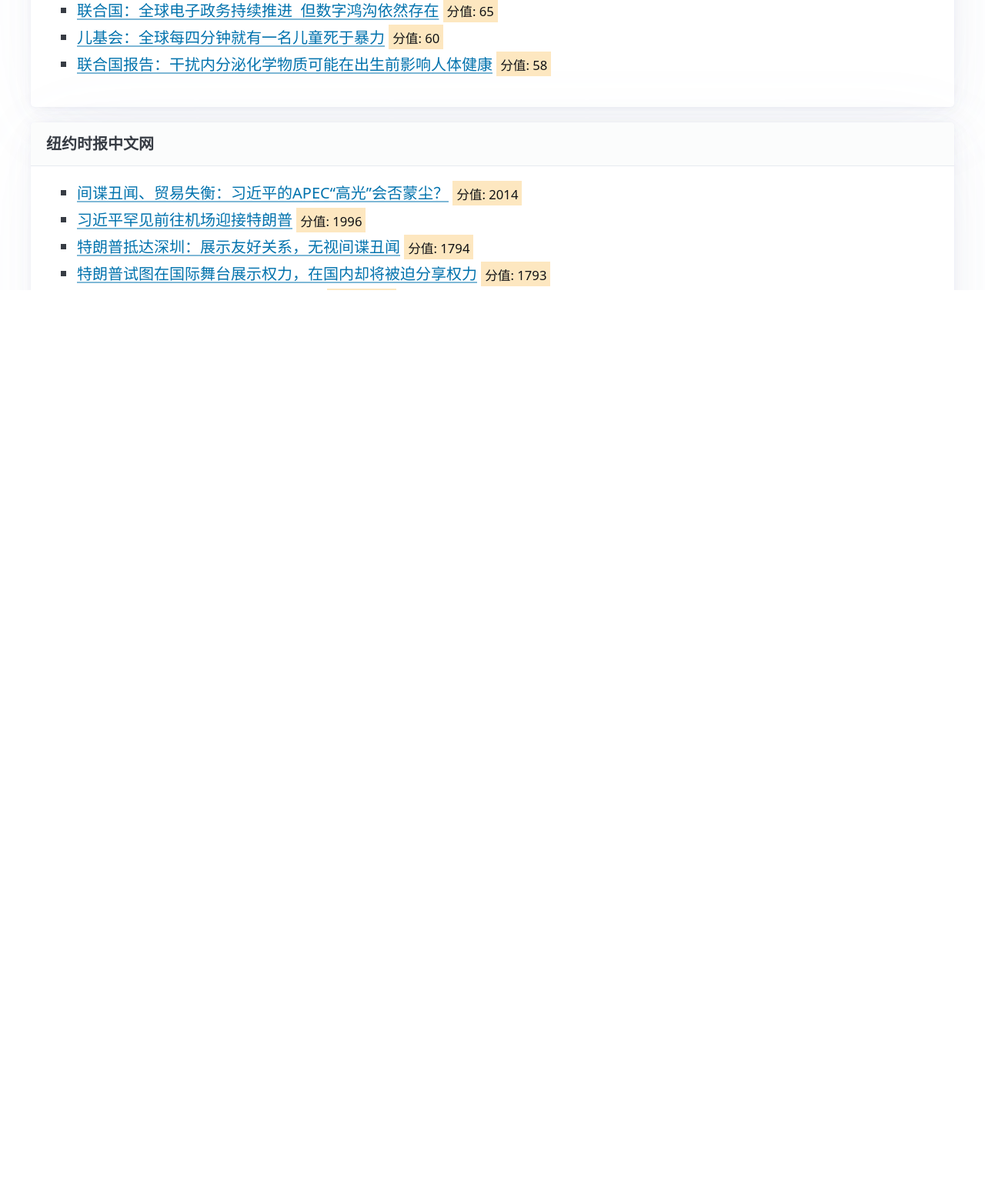
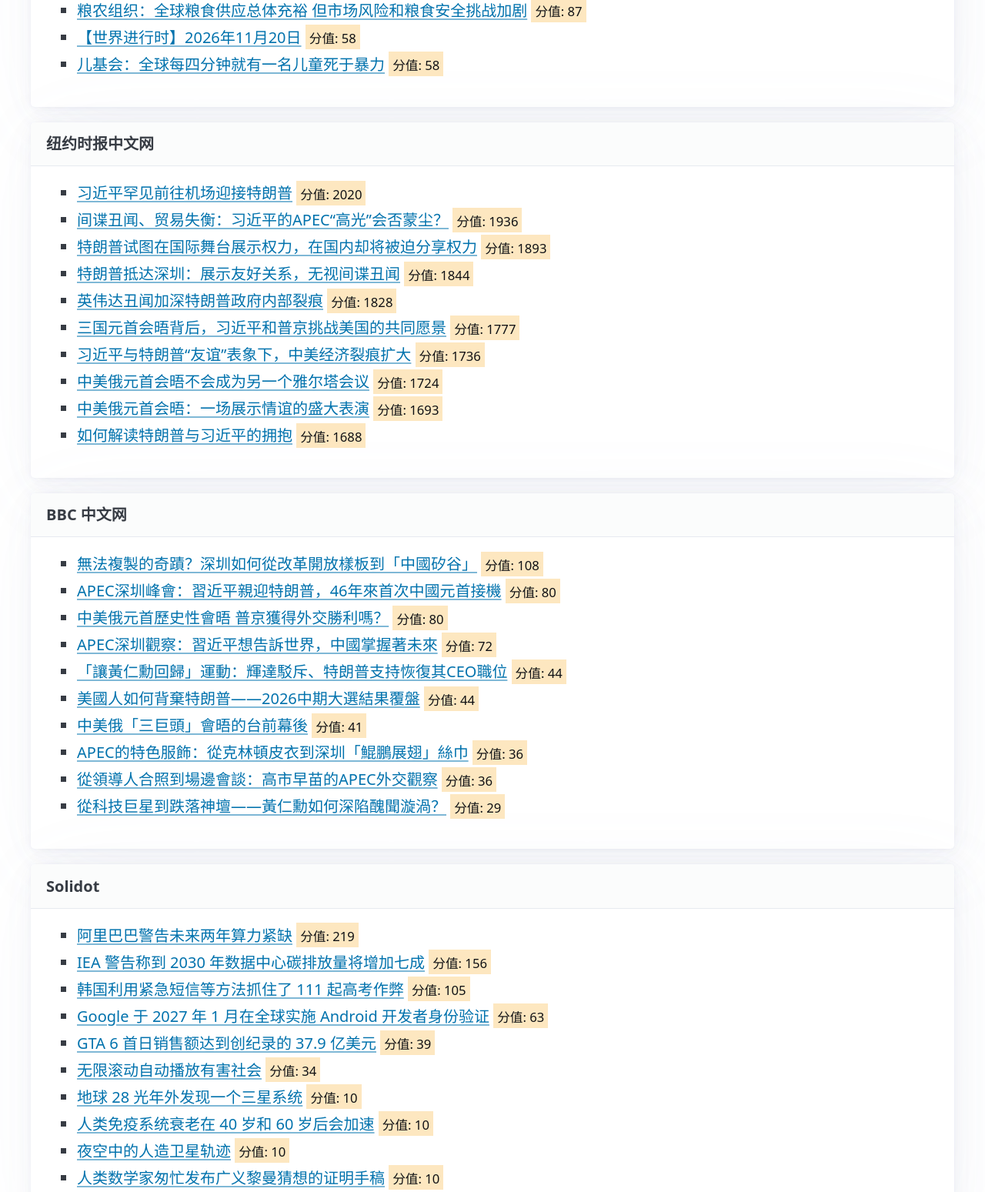
Before and after one commit to Rick4s/Clean-News, a plain HTML site: page index.html in a window 1280 px wide. Shown: the part 640-2189 px from the top of the page at 77% size. Drawn offline with nearby package versions, Linux system fonts and the light colour scheme.

Commit message:
Auto-update news: 2026-11-21 18:28:03 UTC

```diff
--- a/index.html
+++ b/index.html
@@ -11,13 +11,13 @@
         <header>
             <hgroup>
                 <h1>Clean-News</h1>
-                <p>极简 · 稳定 · 全局视野 | 最后更新: 2026-11-21 04:51:11 UTC</p>
+                <p>极简 · 稳定 · 全局视野 | 最后更新: 2026-11-21 18:28:03 UTC</p>
             </hgroup>
         </header>
         <section id="trending">
             <h2>今日全网热词 Top 20</h2>
             <div class="grid">
-                <p><kbd>px</kbd> <small>(80)</small> &nbsp; <kbd>中国</kbd> <small>(55)</small> &nbsp; <kbd>特朗普</kbd> <small>(44)</small> &nbsp; <kbd>style</kbd> <small>(40)</small> &nbsp; <kbd>text</kbd> <small>(40)</small> &nbsp; <kbd>align</kbd> <small>(40)</small> &nbsp; <kbd>color</kbd> <small>(40)</small> &nbsp; <kbd>gray</kbd> <small>(40)</small> &nbsp; <kbd>font</kbd> <small>(40)</small> &nbsp; <kbd>size</kbd> <small>(40)</small> &nbsp; <kbd>important</kbd> <small>(40)</small> &nbsp; <kbd>line</kbd> <small>(40)</small> &nbsp; <kbd>height</kbd> <small>(40)</small> &nbsp; <kbd>习近平</kbd> <small>(40)</small> &nbsp; <kbd>深圳</kbd> <small>(36)</small> &nbsp; <kbd>全球</kbd> <small>(30)</small> &nbsp; <kbd>york</kbd> <small>(30)</small> &nbsp; <kbd>times</kbd> <small>(30)</small> &nbsp; <kbd>可能</kbd> <small>(29)</small> &nbsp; <kbd>ai</kbd> <small>(25)</small></p>
+                <p><kbd>px</kbd> <small>(80)</small> &nbsp; <kbd>中国</kbd> <small>(56)</small> &nbsp; <kbd>特朗普</kbd> <small>(44)</small> &nbsp; <kbd>style</kbd> <small>(40)</small> &nbsp; <kbd>text</kbd> <small>(40)</small> &nbsp; <kbd>align</kbd> <small>(40)</small> &nbsp; <kbd>color</kbd> <small>(40)</small> &nbsp; <kbd>gray</kbd> <small>(40)</small> &nbsp; <kbd>font</kbd> <small>(40)</small> &nbsp; <kbd>size</kbd> <small>(40)</small> &nbsp; <kbd>important</kbd> <small>(40)</small> &nbsp; <kbd>line</kbd> <small>(40)</small> &nbsp; <kbd>height</kbd> <small>(40)</small> &nbsp; <kbd>习近平</kbd> <small>(40)</small> &nbsp; <kbd>深圳</kbd> <small>(36)</small> &nbsp; <kbd>york</kbd> <small>(30)</small> &nbsp; <kbd>times</kbd> <small>(30)</small> &nbsp; <kbd>全球</kbd> <small>(29)</small> &nbsp; <kbd>联合国</kbd> <small>(24)</small> &nbsp; <kbd>总统</kbd> <small>(24)</small></p>
             </div>
         </section>
         <hr>
@@ -25,61 +25,61 @@
             <article>
                 <header><strong>联合国新闻</strong></header>
                 <ul>
-                    <li><a href="https://news.un.org/feed/view/zh/story/2026/11/1143226" target="_blank" rel="noopener noreferrer">货币基金组织总裁：人工智能将成为影响全球竞争力和经济增长的重要因素</a> <mark><small>分值: 186</small></mark></li>
-                    <li><a href="https://news.un.org/feed/view/zh/story/2026/11/1143231" target="_blank" rel="noopener noreferrer">联合国警告：人工智能正被用于诱骗和剥削儿童</a> <mark><small>分值: 105</small></mark></li>
+                    <li><a href="https://news.un.org/feed/view/zh/story/2026/11/1143242" target="_blank" rel="noopener noreferrer">【前方视野】1.5摄氏度临界点逼近：中国如何回答气候变化时代的转型之问</a> <mark><small>分值: 250</small></mark></li>
+                    <li><a href="https://news.un.org/feed/view/zh/story/2026/11/1143226" target="_blank" rel="noopener noreferrer">货币基金组织总裁：人工智能将成为影响全球竞争力和经济增长的重要因素</a> <mark><small>分值: 179</small></mark></li>
+                    <li><a href="https://news.un.org/feed/view/zh/story/2026/11/1143231" target="_blank" rel="noopener noreferrer">联合国警告：人工智能正被用于诱骗和剥削儿童</a> <mark><small>分值: 148</small></mark></li>
+                    <li><a href="https://news.un.org/feed/view/zh/story/2026/11/1143230" target="_blank" rel="noopener noreferrer">联合国：全球电子政务持续推进  但数字鸿沟依然存在</a> <mark><small>分值: 130</small></mark></li>
+                    <li><a href="https://news.un.org/feed/view/zh/story/2026/11/1143232" target="_blank" rel="noopener noreferrer">【子午播报】2026年11月20日</a> <mark><small>分值: 113</small></mark></li>
+                    <li><a href="https://news.un.org/feed/view/zh/story/2026/11/1143236" target="_blank" rel="noopener noreferrer">联合国危机教育全球基金拨款5200万美元 助力30万儿童继续学习</a> <mark><small>分值: 111</small></mark></li>
                     <li><a href="https://news.un.org/feed/view/zh/story/2026/11/1143221" target="_blank" rel="noopener noreferrer">联合国人口基金警告：世界正面临辜负下一代的风险</a> <mark><small>分值: 100</small></mark></li>
-                    <li><a href="https://news.un.org/feed/view/zh/story/2026/11/1143211" target="_blank" rel="noopener noreferrer">世卫组织警告：检测和治疗不足使耐药感染患者面临风险</a> <mark><small>分值: 100</small></mark></li>
-                    <li><a href="https://news.un.org/feed/view/zh/story/2026/11/1143227" target="_blank" rel="noopener noreferrer">粮农组织：全球粮食供应总体充裕 但市场风险和粮食安全挑战加剧</a> <mark><small>分值: 95</small></mark></li>
-                    <li><a href="https://news.un.org/feed/view/zh/story/2026/11/1143236" target="_blank" rel="noopener noreferrer">联合国危机教育全球基金拨款5200万美元 助力30万儿童继续学习</a> <mark><small>分值: 70</small></mark></li>
-                    <li><a href="https://news.un.org/feed/view/zh/story/2026/11/1143240" target="_blank" rel="noopener noreferrer">粮食署计划2027年援助9100万人</a> <mark><small>分值: 69</small></mark></li>
-                    <li><a href="https://news.un.org/feed/view/zh/story/2026/11/1143230" target="_blank" rel="noopener noreferrer">联合国：全球电子政务持续推进  但数字鸿沟依然存在</a> <mark><small>分值: 65</small></mark></li>
-                    <li><a href="https://news.un.org/feed/view/zh/story/2026/11/1143223" target="_blank" rel="noopener noreferrer">儿基会：全球每四分钟就有一名儿童死于暴力</a> <mark><small>分值: 60</small></mark></li>
-                    <li><a href="https://news.un.org/feed/view/zh/story/2026/11/1143213" target="_blank" rel="noopener noreferrer">联合国报告：干扰内分泌化学物质可能在出生前影响人体健康</a> <mark><small>分值: 58</small></mark></li>
+                    <li><a href="https://news.un.org/feed/view/zh/story/2026/11/1143227" target="_blank" rel="noopener noreferrer">粮农组织：全球粮食供应总体充裕 但市场风险和粮食安全挑战加剧</a> <mark><small>分值: 87</small></mark></li>
+                    <li><a href="https://news.un.org/feed/view/zh/story/2026/11/1143245" target="_blank" rel="noopener noreferrer">【世界进行时】2026年11月20日</a> <mark><small>分值: 58</small></mark></li>
+                    <li><a href="https://news.un.org/feed/view/zh/story/2026/11/1143223" target="_blank" rel="noopener noreferrer">儿基会：全球每四分钟就有一名儿童死于暴力</a> <mark><small>分值: 58</small></mark></li>
                 </ul>
             </article>
             <article>
                 <header><strong>纽约时报中文网</strong></header>
                 <ul>
-                    <li><a href="https://cn.nytimes.com/china/20261118/xi-apec/?utm_source=RSS" target="_blank" rel="noopener noreferrer">间谍丑闻、贸易失衡：习近平的APEC“高光”会否蒙尘？</a> <mark><small>分值: 2014</small></mark></li>
-                    <li><a href="https://cn.nytimes.com/china/20261119/xi-trump-china-arrival/?utm_source=RSS" target="_blank" rel="noopener noreferrer">习近平罕见前往机场迎接特朗普</a> <mark><small>分值: 1996</small></mark></li>
-                    <li><a href="https://cn.nytimes.com/world/20261119/trump-xi-shenzhen-spy-scandal/?utm_source=RSS" target="_blank" rel="noopener noreferrer">特朗普抵达深圳：展示友好关系，无视间谍丑闻</a> <mark><small>分值: 1794</small></mark></li>
-                    <li><a href="https://cn.nytimes.com/world/20261120/trump-summit-power/?utm_source=RSS" target="_blank" rel="noopener noreferrer">特朗普试图在国际舞台展示权力，在国内却将被迫分享权力</a> <mark><small>分值: 1793</small></mark></li>
-                    <li><a href="https://cn.nytimes.com/usa/20261118/trump-china-ai-chip-policy/?utm_source=RSS" target="_blank" rel="noopener noreferrer">英伟达丑闻加深特朗普政府内部裂痕</a> <mark><small>分值: 1775</small></mark></li>
-                    <li><a href="https://cn.nytimes.com/world/20261119/trump-xi-putin-summit-yalta/?utm_source=RSS" target="_blank" rel="noopener noreferrer">中美俄元首会晤不会成为另一个雅尔塔会议</a> <mark><small>分值: 1703</small></mark></li>
+                    <li><a href="https://cn.nytimes.com/china/20261119/xi-trump-china-arrival/?utm_source=RSS" target="_blank" rel="noopener noreferrer">习近平罕见前往机场迎接特朗普</a> <mark><small>分值: 2020</small></mark></li>
+                    <li><a href="https://cn.nytimes.com/china/20261118/xi-apec/?utm_source=RSS" target="_blank" rel="noopener noreferrer">间谍丑闻、贸易失衡：习近平的APEC“高光”会否蒙尘？</a> <mark><small>分值: 1936</small></mark></li>
+                    <li><a href="https://cn.nytimes.com/world/20261120/trump-summit-power/?utm_source=RSS" target="_blank" rel="noopener noreferrer">特朗普试图在国际舞台展示权力，在国内却将被迫分享权力</a> <mark><small>分值: 1893</small></mark></li>
+                    <li><a href="https://cn.nytimes.com/world/20261119/trump-xi-shenzhen-spy-scandal/?utm_source=RSS" target="_blank" rel="noopener noreferrer">特朗普抵达深圳：展示友好关系，无视间谍丑闻</a> <mark><small>分值: 1844</small></mark></li>
+                    <li><a href="https://cn.nytimes.com/usa/20261118/trump-china-ai-chip-policy/?utm_source=RSS" target="_blank" rel="noopener noreferrer">英伟达丑闻加深特朗普政府内部裂痕</a> <mark><small>分值: 1828</small></mark></li>
+                    <li><a href="https://cn.nytimes.com/world/20261120/xi-putin-trump-meeting-china-russia/?utm_source=RSS" target="_blank" rel="noopener noreferrer">三国元首会晤背后，习近平和普京挑战美国的共同愿景</a> <mark><small>分值: 1777</small></mark></li>
+                    <li><a href="https://cn.nytimes.com/china/20261118/trump-xi-meeting-tensions/?utm_source=RSS" target="_blank" rel="noopener noreferrer">习近平与特朗普“友谊”表象下，中美经济裂痕扩大</a> <mark><small>分值: 1736</small></mark></li>
+                    <li><a href="https://cn.nytimes.com/world/20261119/trump-xi-putin-summit-yalta/?utm_source=RSS" target="_blank" rel="noopener noreferrer">中美俄元首会晤不会成为另一个雅尔塔会议</a> <mark><small>分值: 1724</small></mark></li>
+                    <li><a href="https://cn.nytimes.com/world/20261120/trump-xi-putin/?utm_source=RSS" target="_blank" rel="noopener noreferrer">中美俄元首会晤：一场展示情谊的盛大表演</a> <mark><small>分值: 1693</small></mark></li>
                     <li><a href="https://cn.nytimes.com/world/20261119/xi-trump-hug-shenzhen/?utm_source=RSS" target="_blank" rel="noopener noreferrer">如何解读特朗普与习近平的拥抱</a> <mark><small>分值: 1688</small></mark></li>
-                    <li><a href="https://cn.nytimes.com/china/20261118/trump-xi-meeting-tensions/?utm_source=RSS" target="_blank" rel="noopener noreferrer">习近平与特朗普“友谊”表象下，中美经济裂痕扩大</a> <mark><small>分值: 1686</small></mark></li>
-                    <li><a href="https://cn.nytimes.com/world/20261120/xi-putin-trump-meeting-china-russia/?utm_source=RSS" target="_blank" rel="noopener noreferrer">三国元首会晤背后，习近平和普京挑战美国的共同愿景</a> <mark><small>分值: 1679</small></mark></li>
-                    <li><a href="https://cn.nytimes.com/world/20261120/trump-xi-putin/?utm_source=RSS" target="_blank" rel="noopener noreferrer">中美俄元首会晤：一场展示情谊的盛大表演</a> <mark><small>分值: 1595</small></mark></li>
                 </ul>
             </article>
             <article>
                 <header><strong>BBC 中文网</strong></header>
                 <ul>
-                    <li><a href="https://www.bbc.com/zhongwen/articles/c893rg46x0ygo/trad?at_medium=RSS&at_campaign=rss" target="_blank" rel="noopener noreferrer">APEC深圳觀察：習近平想告訴世界，中國掌握著未來</a> <mark><small>分值: 126</small></mark></li>
                     <li><a href="https://www.bbc.com/zhongwen/articles/cmg46q2nl5n2o/trad?at_medium=RSS&at_campaign=rss" target="_blank" rel="noopener noreferrer">無法複製的奇蹟？深圳如何從改革開放樣板到「中國矽谷」</a> <mark><small>分值: 108</small></mark></li>
-                    <li><a href="https://www.bbc.com/zhongwen/articles/ck9q84jgpxpjo/trad?at_medium=RSS&at_campaign=rss" target="_blank" rel="noopener noreferrer">中美俄元首歷史性會晤 普京獲得外交勝利嗎？</a> <mark><small>分值: 85</small></mark></li>
-                    <li><a href="https://www.bbc.com/zhongwen/articles/cmdx1eqdl9vpo/trad?at_medium=RSS&at_campaign=rss" target="_blank" rel="noopener noreferrer">AI是做精神導師，發佈教法裁決？穆斯林對此意見不一</a> <mark><small>分值: 80</small></mark></li>
                     <li><a href="https://www.bbc.com/zhongwen/articles/cjy5xkw9g1zpo/trad?at_medium=RSS&at_campaign=rss" target="_blank" rel="noopener noreferrer">APEC深圳峰會：習近平親迎特朗普，46年來首次中國元首接機</a> <mark><small>分值: 80</small></mark></li>
-                    <li><a href="https://www.bbc.com/zhongwen/articles/ck3rgq3l5yr1o/trad?at_medium=RSS&at_campaign=rss" target="_blank" rel="noopener noreferrer">「讓黃仁勳回歸」運動：輝達駁斥、特朗普支持恢復其CEO職位</a> <mark><small>分值: 69</small></mark></li>
-                    <li><a href="https://www.bbc.com/zhongwen/articles/cw7v2zlle4v4o/trad?at_medium=RSS&at_campaign=rss" target="_blank" rel="noopener noreferrer">Anthropic 破紀錄IPO能否阻止AI泡沫破裂？</a> <mark><small>分值: 60</small></mark></li>
-                    <li><a href="https://www.bbc.com/zhongwen/articles/cmy0r4kd2462o/trad?at_medium=RSS&at_campaign=rss" target="_blank" rel="noopener noreferrer">DeepSeek被美國政府系統禁用：中美AI競爭繼續升溫</a> <mark><small>分值: 50</small></mark></li>
-                    <li><a href="https://www.bbc.com/zhongwen/articles/cmn0d4pnrj31o/trad?at_medium=RSS&at_campaign=rss" target="_blank" rel="noopener noreferrer">中美俄「三巨頭」會晤的台前幕後</a> <mark><small>分值: 46</small></mark></li>
+                    <li><a href="https://www.bbc.com/zhongwen/articles/ck9q84jgpxpjo/trad?at_medium=RSS&at_campaign=rss" target="_blank" rel="noopener noreferrer">中美俄元首歷史性會晤 普京獲得外交勝利嗎？</a> <mark><small>分值: 80</small></mark></li>
+                    <li><a href="https://www.bbc.com/zhongwen/articles/c893rg46x0ygo/trad?at_medium=RSS&at_campaign=rss" target="_blank" rel="noopener noreferrer">APEC深圳觀察：習近平想告訴世界，中國掌握著未來</a> <mark><small>分值: 72</small></mark></li>
+                    <li><a href="https://www.bbc.com/zhongwen/articles/ck3rgq3l5yr1o/trad?at_medium=RSS&at_campaign=rss" target="_blank" rel="noopener noreferrer">「讓黃仁勳回歸」運動：輝達駁斥、特朗普支持恢復其CEO職位</a> <mark><small>分值: 44</small></mark></li>
                     <li><a href="https://www.bbc.com/zhongwen/resources/idt-eb5702ee-a7ac-4445-8942-456df0e95f0f?at_medium=RSS&at_campaign=rss" target="_blank" rel="noopener noreferrer">美國人如何背棄特朗普——2026中期大選結果覆盤</a> <mark><small>分值: 44</small></mark></li>
+                    <li><a href="https://www.bbc.com/zhongwen/articles/cmn0d4pnrj31o/trad?at_medium=RSS&at_campaign=rss" target="_blank" rel="noopener noreferrer">中美俄「三巨頭」會晤的台前幕後</a> <mark><small>分值: 41</small></mark></li>
+                    <li><a href="https://www.bbc.com/zhongwen/articles/cmly7er4rze9o/trad?at_medium=RSS&at_campaign=rss" target="_blank" rel="noopener noreferrer">APEC的特色服飾：從克林頓皮衣到深圳「鯤鵬展翅」絲巾</a> <mark><small>分值: 36</small></mark></li>
+                    <li><a href="https://www.bbc.com/zhongwen/articles/ck782e5dxeygo/trad?at_medium=RSS&at_campaign=rss" target="_blank" rel="noopener noreferrer">從領導人合照到場邊會談：高市早苗的APEC外交觀察</a> <mark><small>分值: 36</small></mark></li>
+                    <li><a href="https://www.bbc.com/zhongwen/articles/cm3wgp60p952o/trad?at_medium=RSS&at_campaign=rss" target="_blank" rel="noopener noreferrer">從科技巨星到跌落神壇——黃仁勳如何深陷醜聞漩渦？</a> <mark><small>分值: 29</small></mark></li>
                 </ul>
             </article>
             <article>
                 <header><strong>Solidot</strong></header>
                 <ul>
-                    <li><a href="https://www.solidot.org/story?sid=85933" target="_blank" rel="noopener noreferrer">全球专利申请量创新高</a> <mark><small>分值: 336</small></mark></li>
-                    <li><a href="https://www.solidot.org/story?sid=85947" target="_blank" rel="noopener noreferrer">阿里巴巴警告未来两年算力紧缺</a> <mark><small>分值: 308</small></mark></li>
-                    <li><a href="https://www.solidot.org/story?sid=85937" target="_blank" rel="noopener noreferrer">IEA 警告称到 2030 年数据中心碳排放量将增加七成</a> <mark><small>分值: 210</small></mark></li>
-                    <li><a href="https://www.solidot.org/story?sid=85932" target="_blank" rel="noopener noreferrer">黄仁勋的下台可能削弱开放权重模型让闭源模型受益</a> <mark><small>分值: 172</small></mark></li>
-                    <li><a href="https://www.solidot.org/story?sid=85943" target="_blank" rel="noopener noreferrer">韩国利用紧急短信等方法抓住了 111 起高考作弊</a> <mark><small>分值: 135</small></mark></li>
-                    <li><a href="https://www.solidot.org/story?sid=85946" target="_blank" rel="noopener noreferrer">无限滚动自动播放有害社会</a> <mark><small>分值: 98</small></mark></li>
-                    <li><a href="https://www.solidot.org/story?sid=85940" target="_blank" rel="noopener noreferrer">Google 于 2027 年 1 月在全球实施 Android 开发者身份验证</a> <mark><small>分值: 70</small></mark></li>
-                    <li><a href="https://www.solidot.org/story?sid=85930" target="_blank" rel="noopener noreferrer">蚊子在喜马拉雅冰川地区日益常见</a> <mark><small>分值: 65</small></mark></li>
-                    <li><a href="https://www.solidot.org/story?sid=85934" target="_blank" rel="noopener noreferrer">过度运动紊乱多巴胺</a> <mark><small>分值: 63</small></mark></li>
-                    <li><a href="https://www.solidot.org/story?sid=85949" target="_blank" rel="noopener noreferrer">Anthropic 的数论学家声称证明黎曼猜想</a> <mark><small>分值: 60</small></mark></li>
+                    <li><a href="https://www.solidot.org/story?sid=85947" target="_blank" rel="noopener noreferrer">阿里巴巴警告未来两年算力紧缺</a> <mark><small>分值: 219</small></mark></li>
+                    <li><a href="https://www.solidot.org/story?sid=85937" target="_blank" rel="noopener noreferrer">IEA 警告称到 2030 年数据中心碳排放量将增加七成</a> <mark><small>分值: 156</small></mark></li>
+                    <li><a href="https://www.solidot.org/story?sid=85943" target="_blank" rel="noopener noreferrer">韩国利用紧急短信等方法抓住了 111 起高考作弊</a> <mark><small>分值: 105</small></mark></li>
+                    <li><a href="https://www.solidot.org/story?sid=85940" target="_blank" rel="noopener noreferrer">Google 于 2027 年 1 月在全球实施 Android 开发者身份验证</a> <mark><small>分值: 63</small></mark></li>
+                    <li><a href="https://www.solidot.org/story?sid=85951" target="_blank" rel="noopener noreferrer">GTA 6 首日销售额达到创纪录的 37.9 亿美元</a> <mark><small>分值: 39</small></mark></li>
+                    <li><a href="https://www.solidot.org/story?sid=85946" target="_blank" rel="noopener noreferrer">无限滚动自动播放有害社会</a> <mark><small>分值: 34</small></mark></li>
+                    <li><a href="https://www.solidot.org/story?sid=85955" target="_blank" rel="noopener noreferrer">地球 28 光年外发现一个三星系统</a> <mark><small>分值: 10</small></mark></li>
+                    <li><a href="https://www.solidot.org/story?sid=85954" target="_blank" rel="noopener noreferrer">人类免疫系统衰老在 40 岁和 60 岁后会加速</a> <mark><small>分值: 10</small></mark></li>
+                    <li><a href="https://www.solidot.org/story?sid=85953" target="_blank" rel="noopener noreferrer">夜空中的人造卫星轨迹</a> <mark><small>分值: 10</small></mark></li>
+                    <li><a href="https://www.solidot.org/story?sid=85952" target="_blank" rel="noopener noreferrer">人类数学家匆忙发布广义黎曼猜想的证明手稿</a> <mark><small>分值: 10</small></mark></li>
                 </ul>
             </article>
         </section>
```
